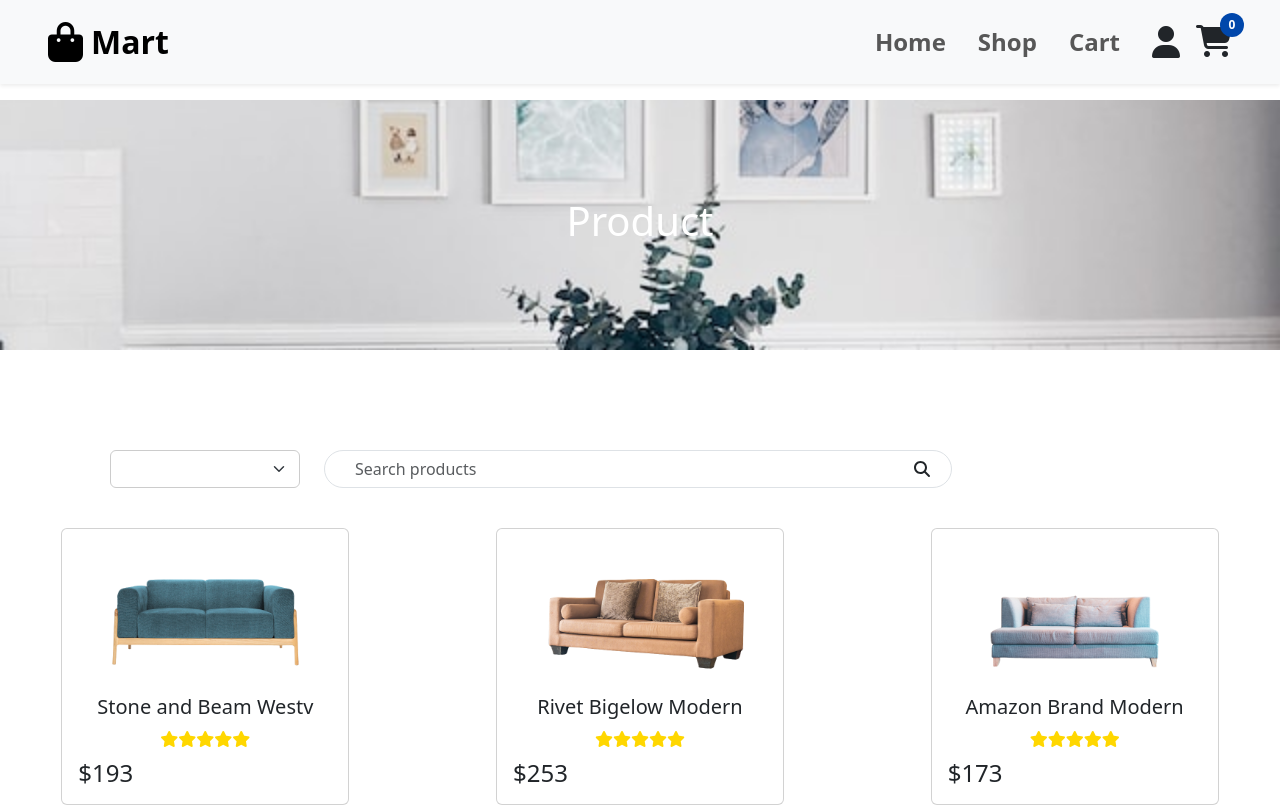
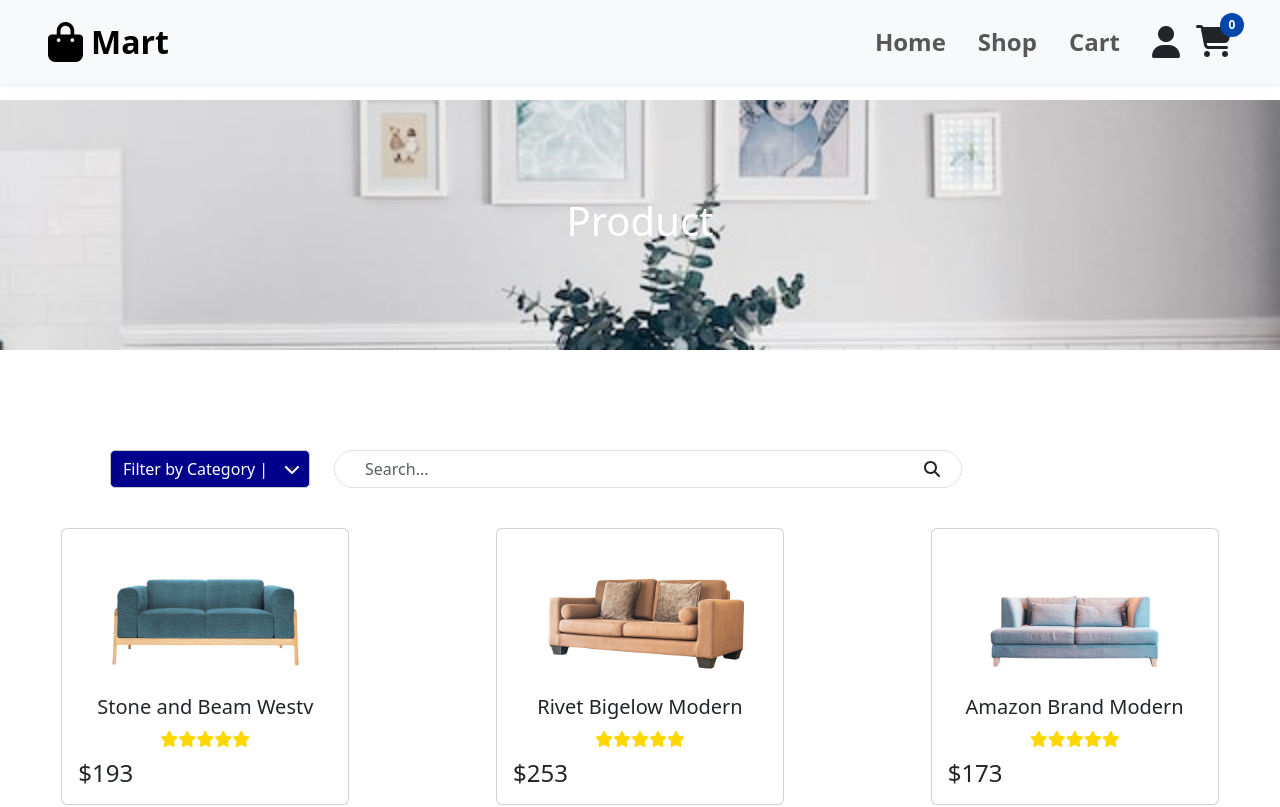
Before and after one commit to Tarun6987/Mart, a React (Create React App) app: page /shop in a window 1280 px wide. Shown: the top 807 px of the page. Built offline with nearby package versions, Linux system fonts and the light colour scheme.

Commit message:
20th commit

```diff
--- a/src/components/Shop.jsx
+++ b/src/components/Shop.jsx
@@ -668,26 +668,59 @@ export default function Shop() {
           style={{ width: 'fit-content', marginLeft: '110px' }}
         >
           {/* Select Dropdown */}
+          <div style={{ position: 'relative', width: 'fit-content' }}>
   <select
     onClick={handleChange}
-            className="form-select"
+    className="form-select custom-select"
     id="product-filter"
     style={{
-              color: 'white',
-              paddingRight: '30px',
+      backgroundColor: 'rgb(0, 0, 139)', // Dark blue background
+      color: 'white', // White text
       border: '1px solid #ccc',
+      paddingRight: '40px', // Space for the custom arrow
       fontSize: '16px',
-              appearance: 'none', // Removes default dropdown arrow
+      appearance: 'none', // Removes default browser arrow
       outline: 'none', // Removes focus outline
+      borderRadius: '5px', // Slight rounding for the dropdown
     }}
   >
-            <option value="sofa">Filter by Category |</option>
-            <option value="sofa">Sofa</option>
-            <option value="mobile">Mobile</option>
-            <option value="watch">Watch</option>
-            <option value="wireless">Wireless</option>
-            <option value="chair">Chair</option>
+    <option value="sofa" style={{ backgroundColor: 'white', color: 'black' }}>
+      Filter by Category |
+    </option>
+    <option value="sofa" style={{ backgroundColor: 'white', color: 'black' }}>
+      Sofa
+    </option>
+    <option value="mobile" style={{ backgroundColor: 'white', color: 'black' }}>
+      Mobile
+    </option>
+    <option value="watch" style={{ backgroundColor: 'white', color: 'black' }}>
+      Watch
+    </option>
+    <option value="wireless" style={{ backgroundColor: 'white', color: 'black' }}>
+      Wireless
+    </option>
+    <option value="chair" style={{ backgroundColor: 'white', color: 'black' }}>
+      Chair
+    </option>
   </select>
+  {/* Custom White Arrow */}
+  <span
+    style={{
+      position: 'absolute',
+      right: '10px', // Position the arrow
+      top: '50%', // Center vertically
+      transform: 'translateY(-50%)',
+      pointerEvents: 'none', // Prevent interaction
+      color: 'white', // White color for the arrow
+      fontSize: '16px', // Font size for the arrow
+    }}
+  >
+    <i className="fa fa-chevron-down"></i>
+    {/* &#x2304; */}
+  </span>
+</div>
+
+
         </div>
 
         {/* Search Input */}
@@ -697,7 +730,7 @@ export default function Shop() {
               type="search"
               onChange={handleSearch}
               className="form-control"
-              placeholder="Search products"
+              placeholder="Search..."
               style={{
                 borderRadius: '50px',
                 paddingLeft: '30px',
```
Lines whose indentation alone changed are shown as unchanged.
